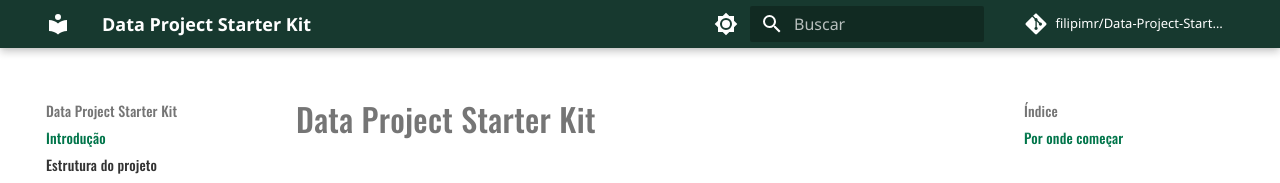
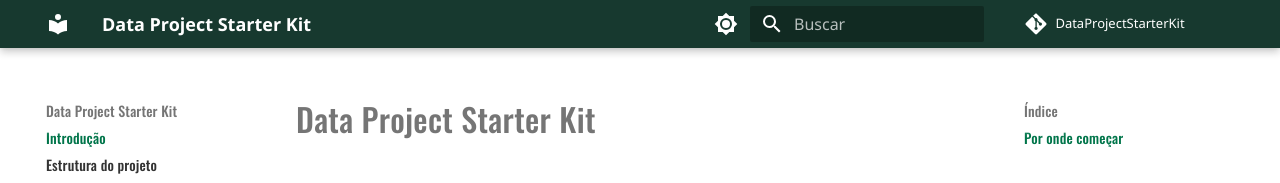
Before and after one commit to filipimr/Data-Project-Starter-Kit, an MkDocs documentation site: the page built from docs/index.md, in a window 1280 px wide. Shown: the top 183 px of the page. Built offline with MkDocs 1.6.1 and Material for MkDocs 9.7.7, drawn with Linux system fonts in a browser that asks for light colours; comment, search, counter and statistics services are not loaded.

Commit message:
docs: altera nome do repositorio no header do mkdocs (#2)

```diff
--- a/mkdocs.yml
+++ b/mkdocs.yml
@@ -1,6 +1,6 @@
 site_name: Data Project Starter Kit
 site_description: Template padronizado para projetos de engenharia, ciência e análise de dados.
-repo_name: filipimr/Data-Project-Starter-Kit
+repo_name: DataProjectStarterKit
 repo_url: https://github.com/filipimr/Data-Project-Starter-Kit
 
 nav:
```
